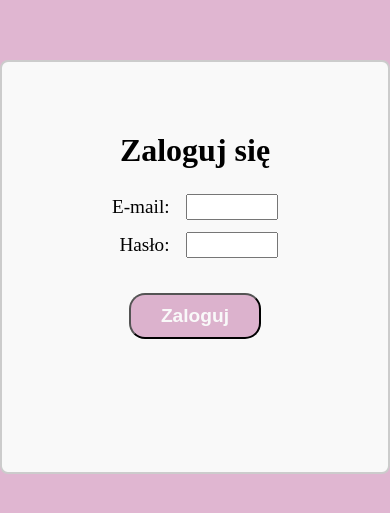
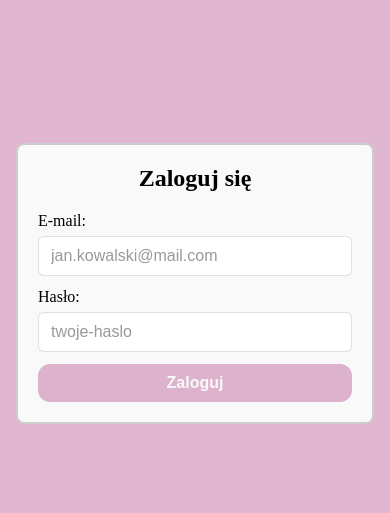
Before and after one commit to AdamIlnicki24/rekrutacja-wesele-z-klasa, an Angular app: page /login in a window 390 px wide. Shown: the part 155-668 px from the top of the page. Built offline with nearby package versions, Linux system fonts and the light colour scheme.

Commit message:
Improve responsiveness

```diff
--- a/src/app/features/login/login.css
+++ b/src/app/features/login/login.css
@@ -3,58 +3,83 @@
   display: flex;
   justify-content: center;
   align-items: center;
+  padding: 1rem;
 }
 
 .content {
-  display: flex;
-  flex-direction: column;
-  min-height: 270px;
-  gap: 20px;
+  width: min(92vw, 560px);
   margin: auto;
-  padding: 1rem;
+  padding: 1.25rem;
   border: 2px solid var(--borderColor);
   border-radius: 8px;
   background-color: var(--secondaryColor);
-  padding: 70px 110px;
+  text-align: center;
+  box-sizing: border-box;
+  display: flex;
+  flex-direction: column;
+  gap: 20px;
+  min-height: 270px;
+}
+
+@media (min-width: 900px) {
+  .content {
+    padding: 70px 110px;
+    max-width: 720px;
+  }
+}
+
+.heading {
+  font-size: clamp(1.5rem, 4.5vw, 2rem);
+  margin: 0;
   text-align: center;
 }
 
-.heading {
-  font-size: 2rem;
-  margin-bottom: 5px;
-}
-
 .form {
-  display: grid;
-  grid-template-columns: max-content 1fr;
-  row-gap: 12px;
-  column-gap: 16px;
-  align-items: center;
+  width: 100%;
+  display: flex;
+  flex-direction: column;
+  gap: 12px;
+  align-items: stretch;
+  box-sizing: border-box;
+  text-align: left;
 }
 
 .input {
-  display: contents;
+  display: flex;
+  flex-direction: column;
+  row-gap: 6px;
+  column-gap: 12px;
+  align-items: stretch;
+  width: 100%;
 }
 
 .input label {
-  grid-column: 1;
-  justify-self: end;
-  align-self: center;
-  white-space: nowrap;
-  font-size: 1.2rem;
+  font-size: clamp(1rem, 2.2vw, 1.2rem);
+  margin: 0;
+  text-align: left;
+  white-space: normal;
+  display: block;
+  width: 100%;
 }
 
 .input input {
-  grid-column: 2;
+  font-size: clamp(1rem, 2.2vw, 1.2rem);
+  padding: 10px 12px;
+  box-sizing: border-box;
   width: 100%;
-  font-size: 1.2rem;
-  box-sizing: border-box;
+  border: 1px solid rgba(0,0,0,0.12);
+  border-radius: 6px;
+  background: white;
+}
+
+.input input:focus {
+  outline: 3px solid color-mix(in srgb, var(--primaryColor) 40%, transparent);
+  outline-offset: 2px;
 }
 
 .input > div[role='alert'] {
-  grid-column: 2;
   justify-self: start;
-  margin-top: 2px;
+  margin-top: 4px;
 }
 
 .input small {
@@ -63,20 +88,44 @@
   line-height: 1.2;
 }
 
+[role='alert'] small {
+  color: var(--alertColor);
+}
+
+input::placeholder {
+  color: var(--placeholderColor);
+}
+
 .button {
   background-color: var(--primaryColor);
   color: var(--secondaryColor);
-  padding: 10px 30px 10px 30px;
-  margin-top: 35px;
-  font-size: 1.2rem;
+  padding: 10px 30px;
+  margin-top: 12px;
+  font-size: clamp(1rem, 2.2vw, 1.2rem);
   font-weight: 700;
-  border-radius: 16px;
+  border-radius: 12px;
+  border: none;
+  width: 100%;
+  box-sizing: border-box;
+  display: inline-flex;
+  gap: 8px;
+  align-items: center;
+  justify-content: center;
 }
 
-.button:hover {
-  cursor: pointer;
+.button:hover { cursor: pointer; }
+
+@media (min-width: 640px) {
+  .button { width: auto; align-self: center; padding: 12px 36px; }
 }
 
-[role='alert'] small {
-  color: var(--alertColor);
+.button[disabled] {
+  opacity: 0.65;
+  cursor: not-allowed;
 }
+
+@media (prefers-reduced-motion: reduce) {
+  * { transition: none !important; animation: none !important; }
+}
+
+img, input, button, textarea, select { max-width: 100%; }
--- a/src/app/features/login/login.html
+++ b/src/app/features/login/login.html
@@ -8,6 +8,7 @@
           <input
             id="email"
             type="email"
+            placeholder="jan.kowalski@mail.com"
             formControlName="email"
             autocomplete="email"
             [attr.aria-invalid]="form.get('email')?.invalid && form.get('email')?.touched"
@@ -31,6 +32,7 @@
           <input
             id="password"
             type="password"
+            placeholder="twoje-haslo"
             formControlName="password"
             autocomplete="current-password"
             [attr.aria-invalid]="form.get('password')?.invalid && form.get('password')?.touched"
--- a/src/styles.css
+++ b/src/styles.css
@@ -5,6 +5,7 @@
   --alertColor: #b00020;
   --headerColor: #ddd;
   --defaultGray: #666;
+  --placeholderColor: #999;
 }
 
 *,
```
